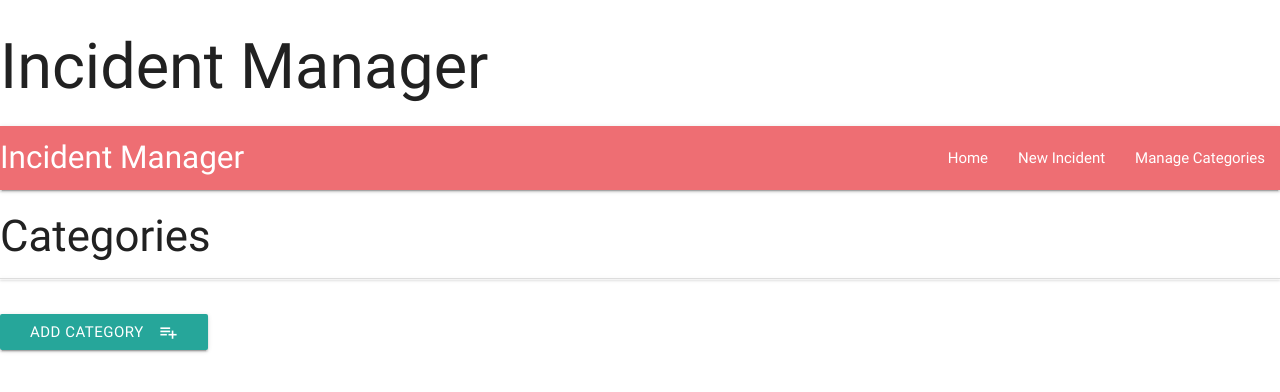
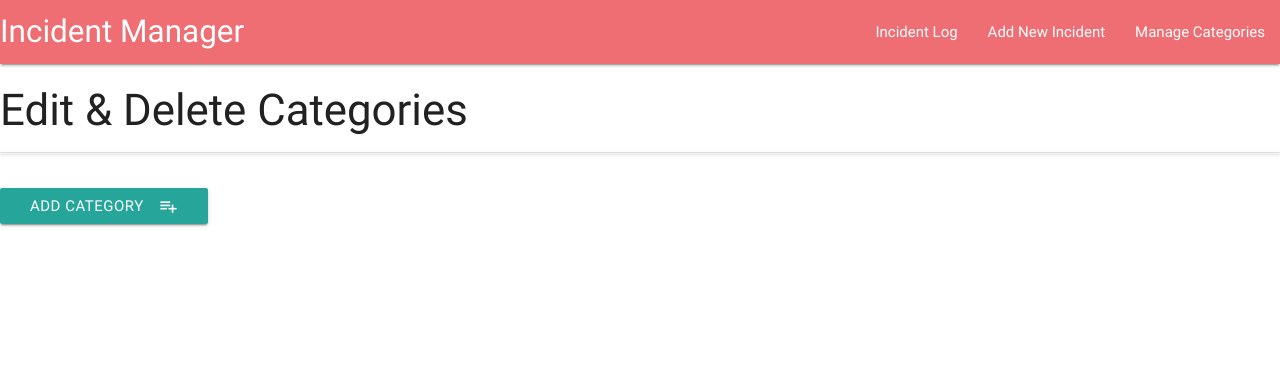
Before and after one commit to brosnans/msp-3, a Flask app: page /get_categories in a window 1280 px wide. Shown: the top 392 px of the page. Run offline with Flask 2, Linux system fonts and the light colour scheme; data that the repository does not hold is empty; some libraries are stand-ins or nearby versions.

Commit message:
Nav changes

```diff
--- a/templates/addincident.html
+++ b/templates/addincident.html
@@ -1,5 +1,5 @@
 {% extends 'base.html' %} {% block content %}
-<h3> Add Incident </h3>
+<h3> Add New Incident </h3>
 <div class="row">
             <div class="row">
                 <div class="input-field col s12">
--- a/templates/base.html
+++ b/templates/base.html
@@ -11,7 +11,6 @@
 </head>
 
 <body>
-<h1>Incident Manager</h1>
 
  <header>
         <nav>
@@ -19,8 +18,8 @@
                 <a href="{{url_for('get_incidents')}}" class="brand-logo">Incident Manager</a>
                 <a href="#" data-activates="mobile-demo" class="button-collapse"><i class="material-icons">menu</i></a>
                 <ul id="nav-mobile" class="right hide-on-med-and-down">
-                    <li><a href="{{url_for('get_incidents')}}">Home</a></li>
-                    <li><a href="{{url_for('add_incident')}}">New Incident</a></li>
+                    <li><a href="{{url_for('get_incidents')}}">Incident Log</a></li>
+                    <li><a href="{{url_for('add_incident')}}">Add New Incident</a></li>
                     <li><a href="{{url_for('get_categories')}}">Manage Categories</a></li>
                 </ul>
                 <ul class="side-nav" id="mobile-demo">
--- a/templates/categories.html
+++ b/templates/categories.html
@@ -2,7 +2,7 @@
 
 <div class="row">
 
-    <h3>Categories</h3>
+    <h3>Edit & Delete Categories</h3>
     <ul class="collapsible" data-collapsible="accordion">
         {% for category in categories %}
         <li>
```
